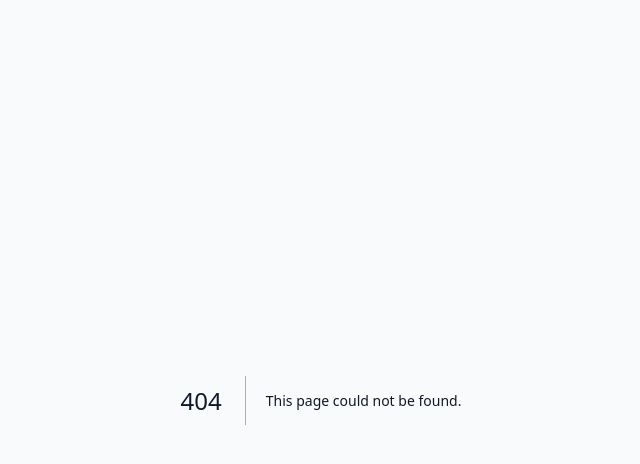
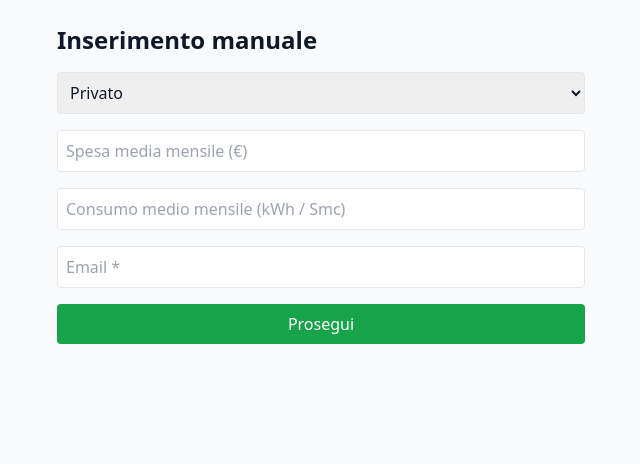
Before and after one commit to eutentiofficial-art/energia-compara, a Next.js app: page /manual in a window 1280 px wide. Before the commit this address had no page. Shown: the top 464 px of the page, without its empty margins (319-959 px from the left). Built offline with nearby package versions, Linux system fonts and the light colour scheme.

Commit message:
Create page.tsx

```diff
--- /dev/null
+++ b/app/manual/page.tsx
@@ -0,0 +1,53 @@
+"use client";
+
+import { useState } from "react";
+import { useRouter } from "next/navigation";
+
+export default function ManualPage() {
+  const router = useRouter();
+  const [email, setEmail] = useState("");
+
+  const handleSubmit = (e: React.FormEvent) => {
+    e.preventDefault();
+    if (!email) return alert("Email obbligatoria");
+    router.push("/compare");
+  };
+
+  return (
+    <main className="max-w-xl mx-auto p-6">
+      <h1 className="text-2xl font-bold mb-4">Inserimento manuale</h1>
+
+      <form onSubmit={handleSubmit} className="space-y-4">
+        <select className="w-full border p-2 rounded">
+          <option>Privato</option>
+          <option>Azienda</option>
+        </select>
+
+        <input
+          type="number"
+          placeholder="Spesa media mensile (€)"
+          className="w-full border p-2 rounded"
+        />
+
+        <input
+          type="number"
+          placeholder="Consumo medio mensile (kWh / Smc)"
+          className="w-full border p-2 rounded"
+        />
+
+        <input
+          type="email"
+          placeholder="Email *"
+          className="w-full border p-2 rounded"
+          value={email}
+          onChange={(e) => setEmail(e.target.value)}
+          required
+        />
+
+        <button className="w-full bg-green-600 text-white py-2 rounded">
+          Prosegui
+        </button>
+      </form>
+    </main>
+  );
+}
```
